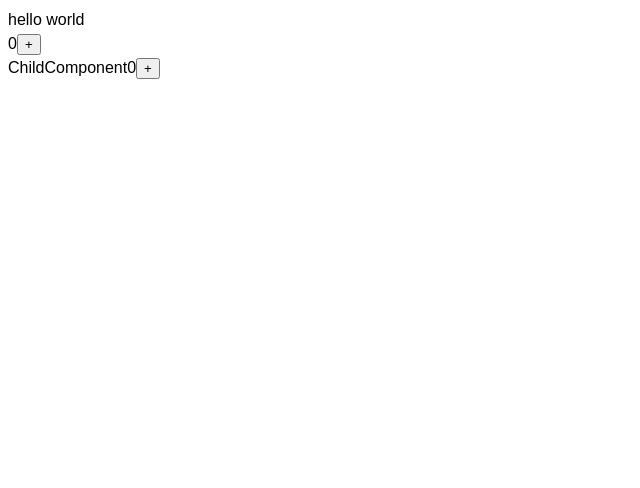
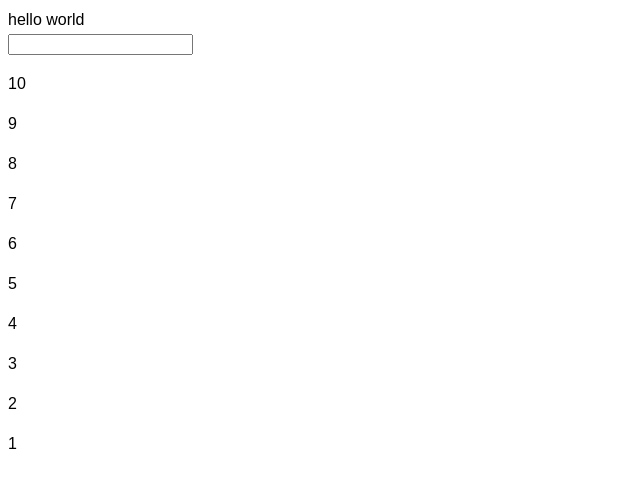
Before and after one commit to sardarbalnour/hooks, a React (Vite) app: page / in a window 1280 px wide. Shown: the top 488 px of the page, without its empty margins (0-640 px from the left). Built offline with nearby package versions, Linux system fonts and the light colour scheme.

Commit message:
Concurrency

```diff
--- a/src/App.jsx
+++ b/src/App.jsx
@@ -1,12 +1,14 @@
 import Memocompoonent from "./components/Memocomponent";
 import RefComponent from "./components/RefComponent";
+import TransitionComponent from "./components/TransitionComponent";
 
 function App() {
   return (
     <>
       hello world
       {/* <RefComponent /> */}
-      <Memocompoonent />
+      {/* <Memocompoonent /> */}
+      <TransitionComponent />
     </>
   );
 }
--- /dev/null
+++ b/src/components/TransitionComponent.jsx
@@ -0,0 +1,32 @@
+import { useState } from "react";
+
+function arrayCreator(number = 10) {
+  const myArray = [];
+  for (let index = number; index > 0; index--) {
+    myArray.push(index);
+  }
+
+  return myArray;
+}
+
+function TransitionComponent() {
+  console.log("transition component is rendered");
+  const [value, setValue] = useState("");
+  const [counter, setCounter] = useState(arrayCreator());
+
+  const changeHandler = (event) => {
+    setValue(event.target.value);
+    setCounter(arrayCreator(event.target.value));
+  };
+
+  return (
+    <div>
+      <input type="text" value={value} onChange={changeHandler} />
+      {counter.map((i) => (
+        <p key={i}>{i}</p>
+      ))}
+    </div>
+  );
+}
+
+export default TransitionComponent;
```
